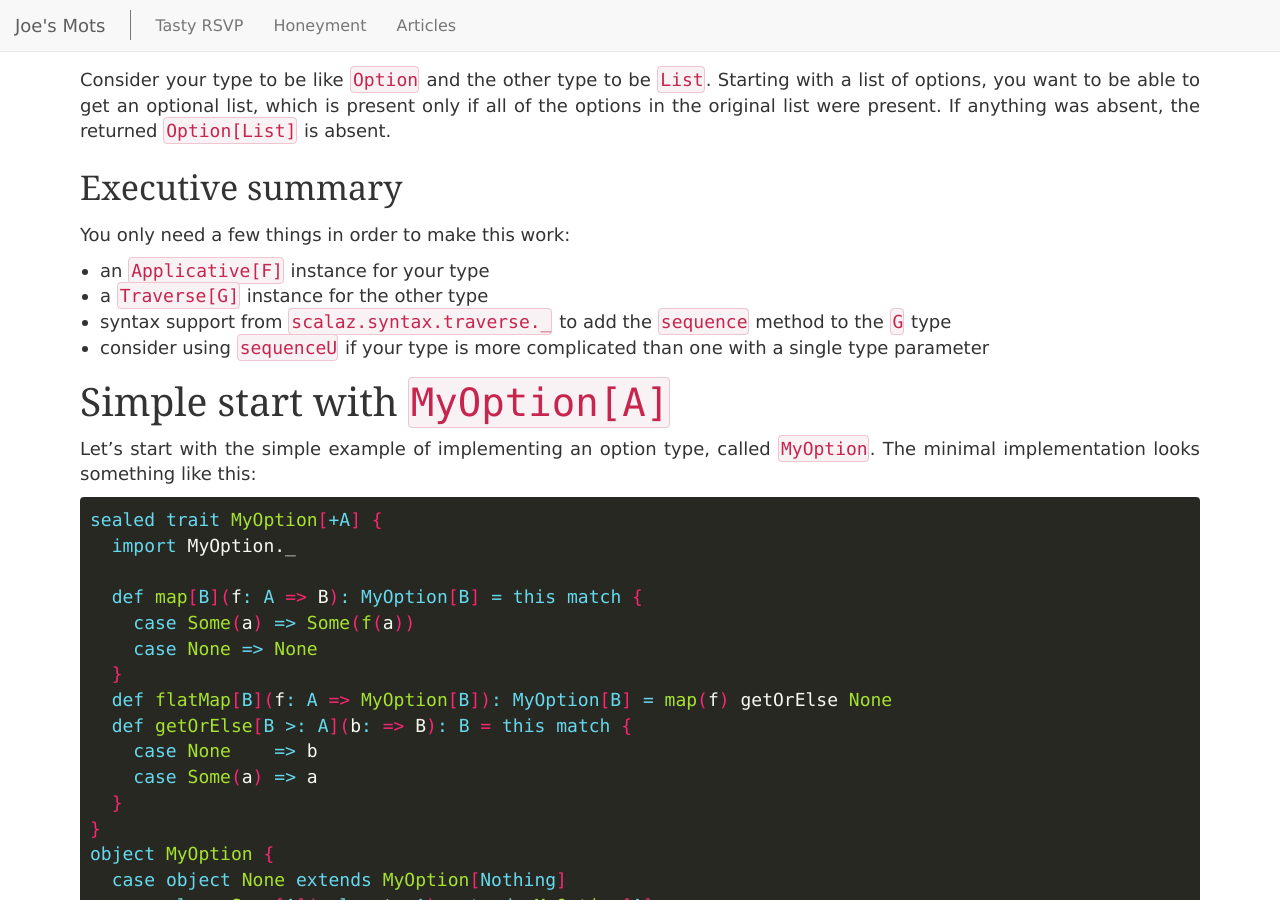
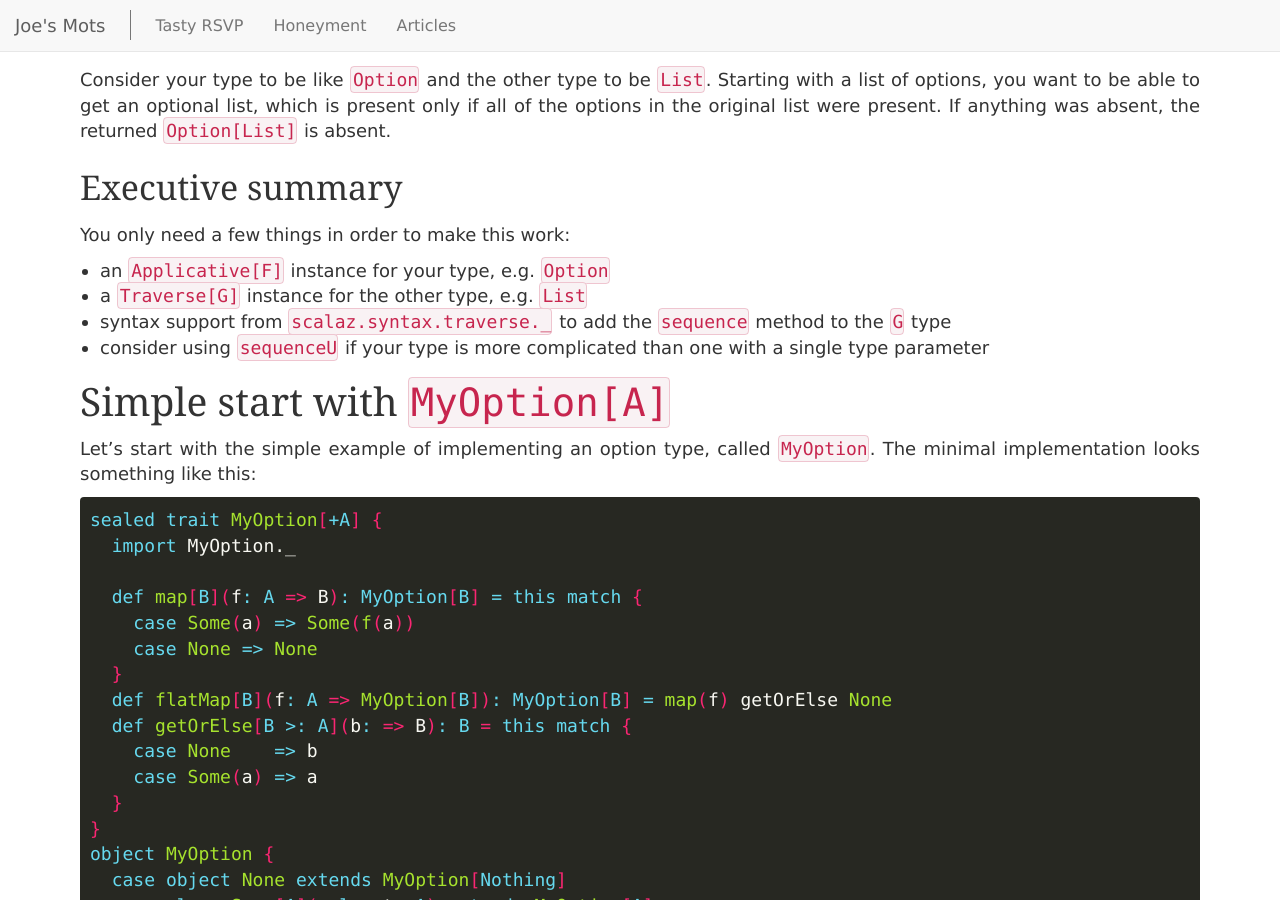
Before and after one commit to joekearney/joekearney.github.io, a Jekyll site: the page built from _posts/software/2015-12-03-sequence-all-the-things.md, in a window 1280 px wide and 900 px high, scrolled down 458 px. Built offline with Jekyll 4.4.1, drawn with Linux system fonts in a browser that asks for light colours; some web fonts are replaced.

Commit message:
clarify applicative/traverse

```diff
--- a/_posts/software/2015-12-03-sequence-all-the-things.md
+++ b/_posts/software/2015-12-03-sequence-all-the-things.md
@@ -33,8 +33,8 @@ Consider your type to be like `Option` and the other type to be `List`. Starting
 
 You only need a few things in order to make this work:
 
-* an `Applicative[F]` instance for your type
-* a `Traverse[G]` instance for the other type
+* an `Applicative[F]` instance for your type, e.g. `Option`
+* a `Traverse[G]` instance for the other type, e.g. `List`
 * syntax support from `scalaz.syntax.traverse._` to add the `sequence` method to the `G` type
 * consider using `sequenceU` if your type is more complicated than one with a single type parameter
 
```
